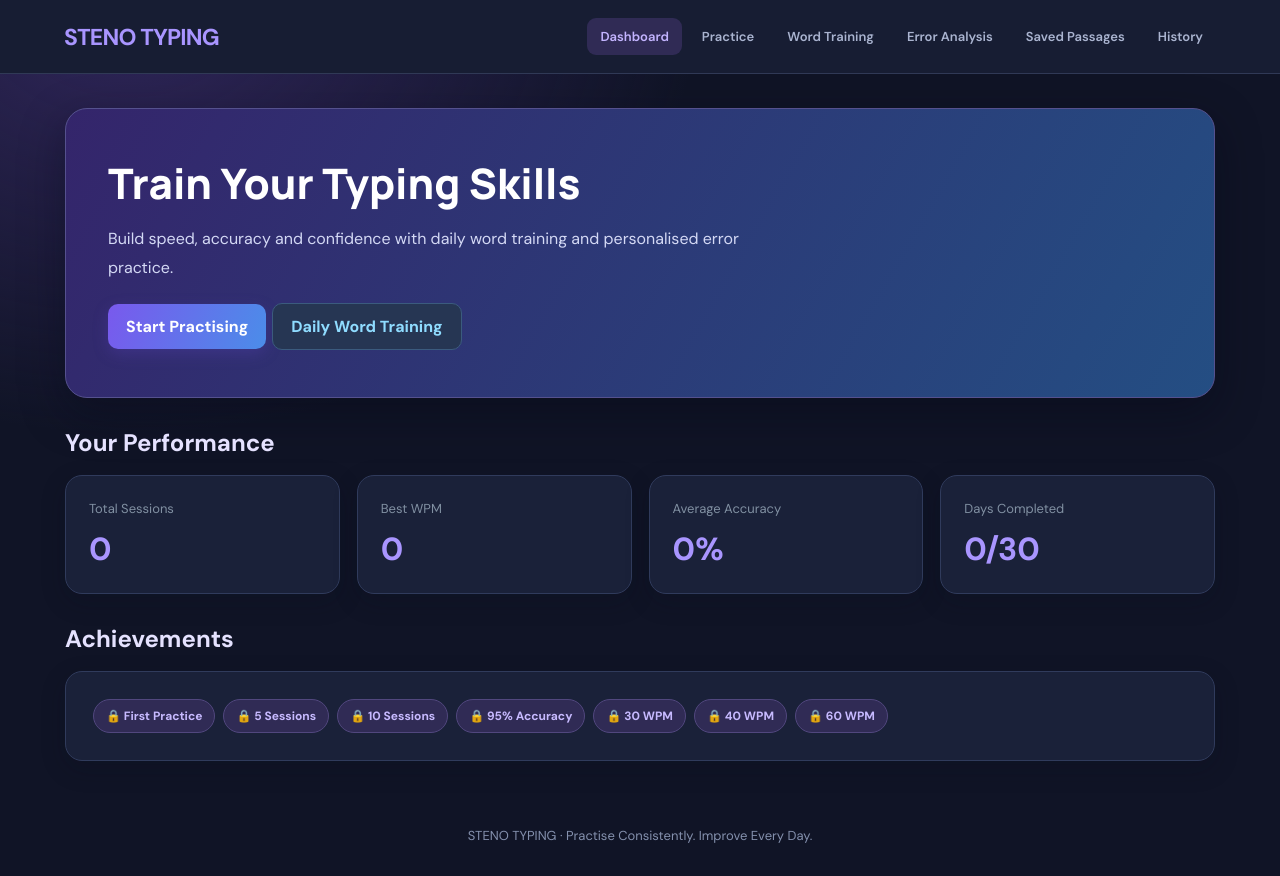
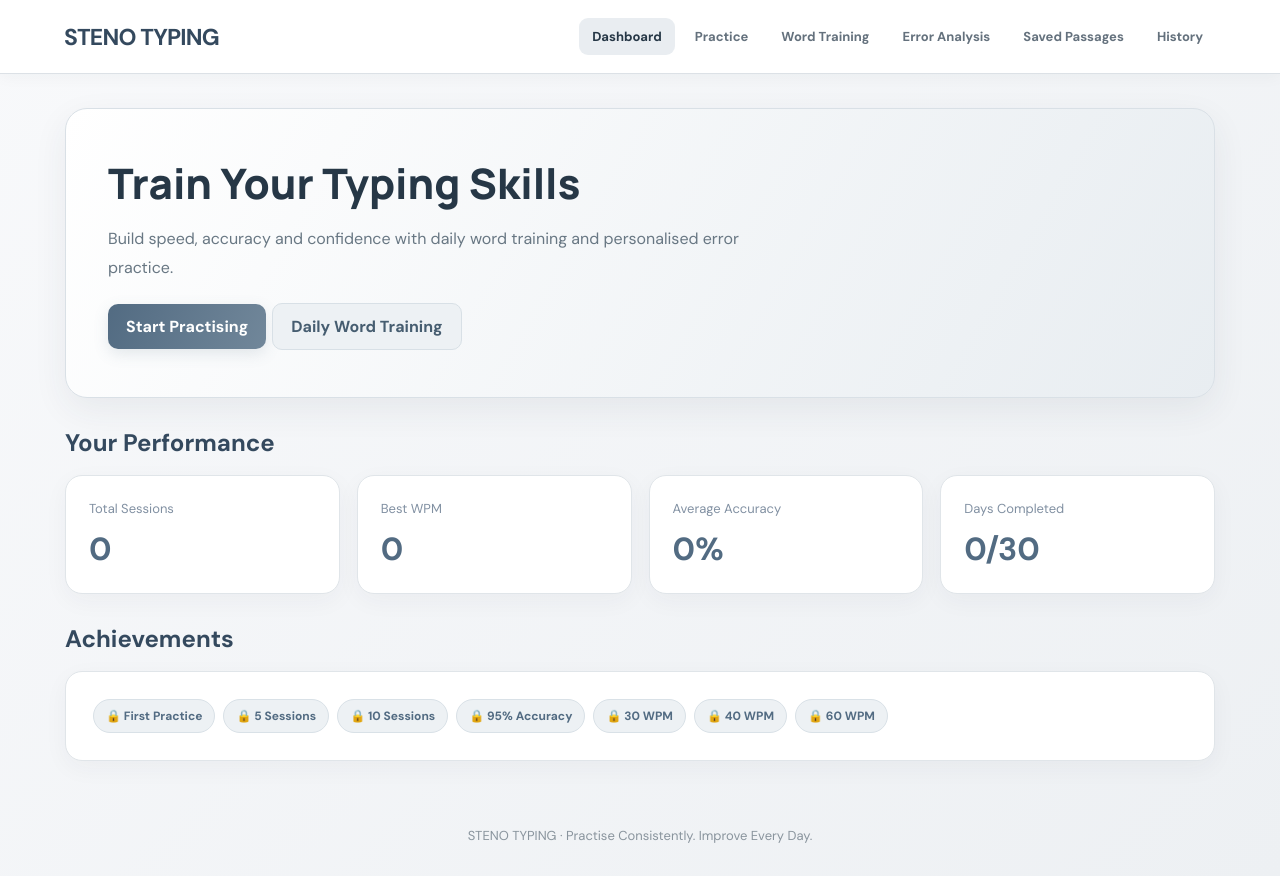
Before and after one commit to pk6398666148-cloud/steno-typing, a React (Vite) app: page / in a window 1280 px wide. Built offline with nearby package versions, Linux system fonts and the light colour scheme.

Commit message:
Update App.css

```diff
--- a/App.css
+++ b/App.css
@@ -1,8 +1,8 @@
 
 :root {
-  font-family: Inter, "Segoe UI", Arial, sans-serif;
-  color: #edf0ff;
-  background: #101426;
+  font-family: "Inter", "Segoe UI", Arial, sans-serif;
+  color: #263238;
+  background: #f4f6f8;
   font-synthesis: none;
 }
 
@@ -13,8 +13,8 @@
 }
 
 body {
-  background: #101426;
-  color: #edf0ff;
+  background: #f4f6f8;
+  color: #263238;
 }
 
 button, input, textarea, select {
@@ -23,18 +23,18 @@ button, input, textarea, select {
 
 button {
   cursor: pointer;
+  transition: 0.2s ease;
 }
 
 .app {
   min-height: 100vh;
-  background:
-    radial-gradient(ellipse at 10% 0%, #30265b 0%, transparent 35%),
-    #101426;
+  background: linear-gradient(135deg, #f8f9fb, #edf0f3);
 }
 
 .navbar {
-  background: #171d33;
-  border-bottom: 1px solid #303956;
+  background: rgba(255,255,255,.96);
+  border-bottom: 1px solid #dce1e6;
+  box-shadow: 0 3px 15px #2632380a;
   padding: 18px 5%;
   display: flex;
   align-items: center;
@@ -49,7 +49,7 @@ button {
 .logo {
   font-size: 23px;
   font-weight: 900;
-  color: #a995ff;
+  color: #34495e;
   letter-spacing: -0.8px;
 }
 
@@ -62,17 +62,17 @@ button {
 .nav-links button {
   border: 0;
   background: transparent;
-  color: #aab4d0;
+  color: #64717d;
   padding: 10px 13px;
   border-radius: 9px;
-  font-weight: 600;
+  font-weight: 650;
   font-size: 13px;
 }
 
 .nav-links button.active,
 .nav-links button:hover {
-  background: #302b55;
-  color: #c3b4ff;
+  background: #e9edf1;
+  color: #263746;
 }
 
 .container {
@@ -81,22 +81,23 @@ button {
 }
 
 .hero {
-  background: linear-gradient(120deg, #34256b, #244e83);
-  border: 1px solid #55518e;
-  color: white;
+  background: linear-gradient(120deg, #ffffff, #e8edf1);
+  border: 1px solid #d9e0e6;
+  color: #263746;
   padding: 42px;
   border-radius: 22px;
   margin-bottom: 28px;
-  box-shadow: 0 15px 45px #05081666;
+  box-shadow: 0 12px 35px #26374612;
 }
 
 .hero h1 {
   font-size: clamp(29px, 4vw, 42px);
   margin-bottom: 13px;
+  color: #263746;
 }
 
 .hero p {
-  color: #d4d9f5;
+  color: #687783;
   line-height: 1.8;
   max-width: 680px;
   margin-bottom: 15px;
@@ -109,27 +110,27 @@ button {
 }
 
 .card {
-  background: #1a2139;
-  border: 1px solid #303b5c;
+  background: #ffffff;
+  border: 1px solid #e0e5e9;
   border-radius: 17px;
   padding: 23px;
-  box-shadow: 0 8px 25px #080d1d35;
+  box-shadow: 0 7px 24px #2637460b;
 }
 
 .card h2, .card h3 {
   margin-bottom: 13px;
-  color: #f0efff;
+  color: #34495e;
 }
 
 .stat-value {
   font-size: 32px;
   font-weight: 850;
-  color: #a995ff;
+  color: #526b82;
   margin-top: 9px;
 }
 
 .muted {
-  color: #a5afc9;
+  color: #788590;
   font-size: 14px;
   line-height: 1.6;
 }
@@ -137,7 +138,7 @@ button {
 .section-title {
   font-size: 24px;
   margin: 29px 0 17px;
-  color: #e5e2ff;
+  color: #34495e;
 }
 
 .field {
@@ -150,7 +151,7 @@ button {
 .field label {
   font-weight: 700;
   font-size: 14px;
-  color: #d8dcf4;
+  color: #52616d;
 }
 
 .field input,
@@ -158,11 +159,11 @@ button {
 .field textarea,
 .text-input {
   width: 100%;
-  border: 1px solid #414d70;
+  border: 1px solid #d5dce2;
   border-radius: 10px;
   padding: 13px 14px;
-  background: #111a30;
-  color: #f0f2ff;
+  background: #fff;
+  color: #263238;
   outline: none;
 }
 
@@ -170,17 +171,13 @@ button {
 .field select:focus,
 .field textarea:focus,
 .text-input:focus {
-  border-color: #9b82ff;
-  box-shadow: 0 0 0 3px #9b82ff25;
+  border-color: #8296a8;
+  box-shadow: 0 0 0 3px #8296a81c;
 }
 
 select option {
-  background: #171d33;
-  color: white;
-}
-
-button {
-  transition: 0.2s ease;
+  background: white;
+  color: #263238;
 }
 
 .primary-btn,
@@ -194,77 +191,78 @@ button {
 }
 
 .primary-btn {
-  background: linear-gradient(110deg, #7959ed, #4b8de9);
+  background: linear-gradient(110deg, #526b82, #71879a);
   color: white;
-  box-shadow: 0 5px 15px #6449cc40;
+  box-shadow: 0 5px 15px #526b8225;
 }
 
 .primary-btn:hover {
   transform: translateY(-2px);
-  filter: brightness(1.12);
+  filter: brightness(1.08);
 }
 
 .secondary-btn {
-  background: #263653;
-  color: #8fdcff;
-  border: 1px solid #3b5b7e;
+  background: #edf1f4;
+  color: #465d70;
+  border: 1px solid #d8e0e6;
 }
 
 .secondary-btn:hover {
-  background: #304568;
+  background: #e1e7ec;
 }
 
 .danger-btn {
-  background: #492b45;
-  color: #ffadca;
-  border: 1px solid #71405d;
+  background: #fff0f0;
+  color: #b34c4c;
+  border: 1px solid #f0d2d2;
 }
 
 .passage {
-  background: #171f36;
-  border: 1px solid #374464;
+  background: #ffffff;
+  border: 1px solid #dfe5e9;
   border-radius: 14px;
   padding: 23px;
   line-height: 2;
   font-size: 17px;
   margin: 18px 0;
   white-space: pre-wrap;
-  color: #e2e8ff;
+  color: #35434e;
+  box-shadow: inset 0 1px 4px #26374608;
 }
 
 .typing-area {
   width: 100%;
   min-height: 180px;
   resize: vertical;
-  border: 2px solid #3b496b;
+  border: 2px solid #d5dde3;
   border-radius: 14px;
   padding: 18px;
   font-size: 17px;
   line-height: 1.8;
   outline: none;
-  background: #111a30;
-  color: #f0f2ff;
+  background: #ffffff;
+  color: #263238;
 }
 
 .typing-area:focus {
-  border-color: #9b82ff;
-  box-shadow: 0 0 0 3px #9b82ff20;
+  border-color: #8296a8;
+  box-shadow: 0 0 0 3px #8296a81c;
 }
 
 .typing-area::placeholder,
 .field input::placeholder {
-  color: #7f8ba9;
+  color: #a0aab2;
 }
 
 .timer {
   font-size: 35px;
   font-weight: 850;
-  color: #61d9ed;
+  color: #526b82;
 }
 
 .progress {
   height: 10px;
-  background: #303b56;
+  background: #e4e9ed;
   border-radius: 20px;
   overflow: hidden;
   margin: 15px 0;
@@ -272,15 +270,15 @@ button {
 
 .progress-bar {
   height: 100%;
-  background: linear-gradient(90deg, #8b6bff, #51d6e9);
+  background: linear-gradient(90deg, #8296a8, #b8c4ce);
   transition: width 0.2s;
 }
 
 .badge {
   display: inline-block;
-  background: #302b55;
-  color: #c7baff;
-  border: 1px solid #51477e;
+  background: #edf1f4;
+  color: #526b82;
+  border: 1px solid #d9e1e7;
   border-radius: 30px;
   padding: 8px 12px;
   font-size: 12px;
@@ -289,7 +287,7 @@ button {
 }
 
 .word-list {
-  color: #78dced;
+  color: #526b82;
   font-size: 16px;
   line-height: 2.2;
   overflow-wrap: anywhere;
@@ -297,18 +295,18 @@ button {
 
 .list-item {
   padding: 17px 0;
-  border-bottom: 1px solid #303b56;
+  border-bottom: 1px solid #e5e9ed;
 }
 
 .empty {
   text-align: center;
   padding: 35px;
-  color: #a5afc9;
+  color: #84909a;
 }
 
 .footer {
   text-align: center;
-  color: #8490ad;
+  color: #89949d;
   padding: 32px 15px;
   font-size: 13px;
 }
```
